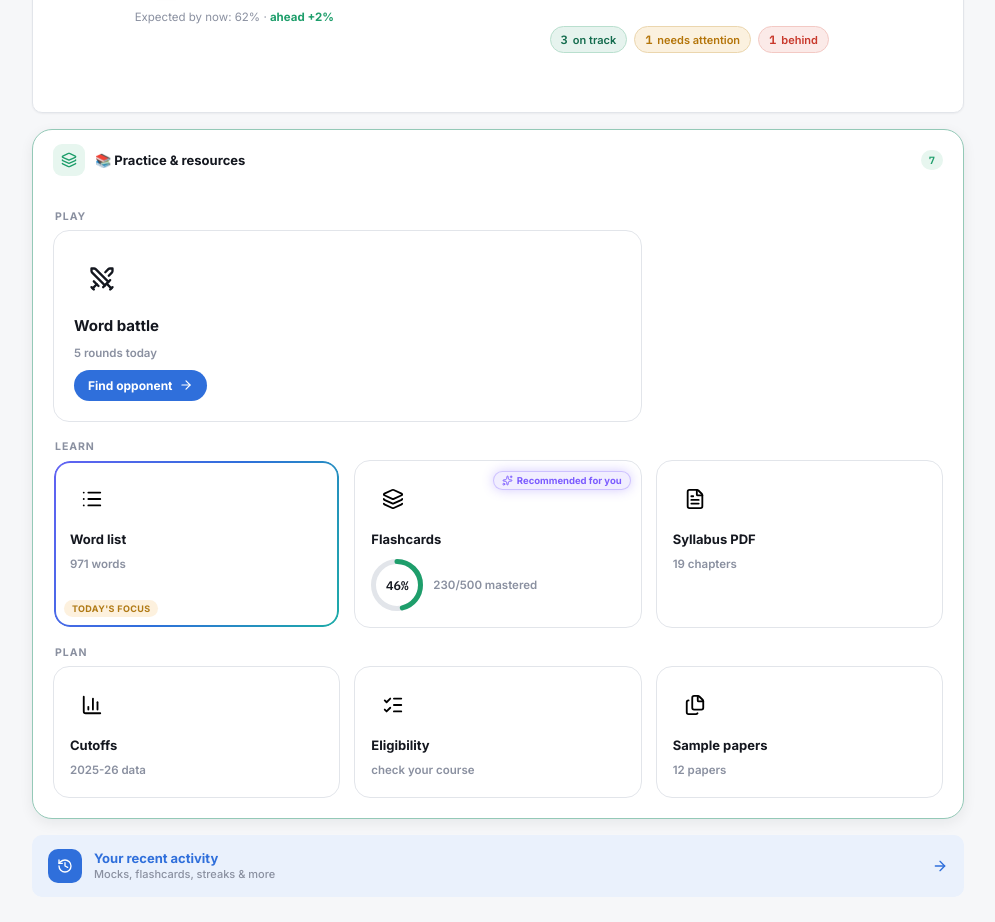
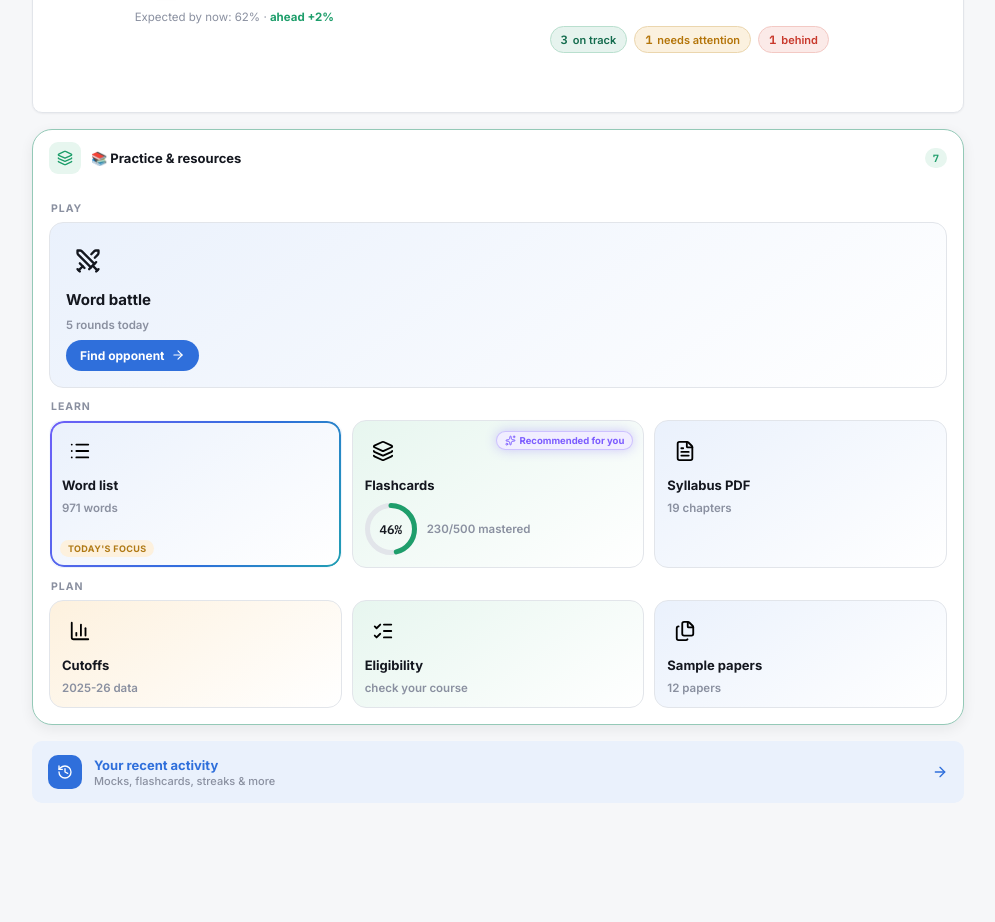
Before and after one commit to cuet-pro/cuetpro-learning-dashboard, a React (Vite) app: page / in a window 1280 px wide. Shown: the part 1000-1922 px from the top of the page, without its empty margins (260-1255 px from the left). Built offline with nearby package versions, Linux system fonts and the light colour scheme.

Commit message:
Bento grid: shrink tiles (100px/148px), add colorful gradient tint backgrounds, make featured tile full-width

```diff
--- a/src/pages/widgets.css
+++ b/src/pages/widgets.css
@@ -14,7 +14,7 @@
 .tile.amber.open { border-color: color-mix(in srgb, var(--warning) 40%, var(--border)); }
 
 .tile-head { display: flex; align-items: center; gap: 10px; width: 100%; text-align: left; background: none; border: none;
-  padding: 14px 20px; cursor: default; font-family: var(--font-body); }
+  padding: 12px 16px; cursor: default; font-family: var(--font-body); }
 .tile-head:hover { background: var(--bg); }
 .tile-head b { font-size: 13px; font-weight: 700; color: var(--text); }
 .tile-ico { width: 32px; height: 32px; border-radius: 9px; display: grid; place-items: center; flex-shrink: 0; }
@@ -30,7 +30,7 @@
 .tile-hint { font-size: 10.5px; color: var(--text-muted); background: var(--bg); border: 1px solid var(--border); border-radius: var(--r-full); padding: 3px 9px; }
 .tile-chev { color: var(--text-muted); font-size: 16px; line-height: 1; transition: transform .2s; }
 .tile-chev.up { transform: rotate(180deg); }
-.tile-body { padding: 20px; animation: tile-in .22s ease; flex: 1; }
+.tile-body { padding: 16px; animation: tile-in .22s ease; flex: 1; }
 @keyframes tile-in { from { opacity: 0; transform: translateY(-4px); } to { opacity: 1; transform: none; } }
 
 /* ── Icon grid (uniform cells) ── */
@@ -215,12 +215,12 @@
 
 /* ═══════════ Bento grid (Practice & resources) ═══════════ */
 .bento-group { display: grid; gap: 7px; }
-.bento-group + .bento-group { margin-top: 18px; }
+.bento-group + .bento-group { margin-top: 12px; }
 .bento-group-label {
   font-size: 10.5px; font-weight: 700; letter-spacing: .09em; text-transform: uppercase;
   color: var(--text-muted); padding-left: 2px;
 }
-.bento-grid { display: grid; grid-template-columns: repeat(3, minmax(0, 1fr)); gap: 14px; }
+.bento-grid { display: grid; grid-template-columns: repeat(3, minmax(0, 1fr)); gap: 10px; }
 @media (max-width: 900px) { .bento-grid { grid-template-columns: repeat(2, minmax(0, 1fr)); } }
 @media (max-width: 640px) {
   .bento-grid { grid-template-columns: 1fr; }
@@ -229,21 +229,25 @@
 
 .bento-tile {
   position: relative; display: flex; flex-direction: column; align-items: flex-start; justify-content: flex-start;
-  gap: 10px; min-height: 132px; padding: 16px; border: 1px solid var(--border); border-radius: 16px;
+  gap: 8px; min-height: 100px; padding: 12px; border: 1px solid var(--border); border-radius: 14px;
   background: var(--surface); cursor: pointer; text-align: left; font-family: var(--font-body);
   transition: transform .2s ease, box-shadow .2s ease, border-color .2s ease;
 }
+.bento-tile.tone-green { background: linear-gradient(145deg, var(--success-soft), var(--surface)); }
+.bento-tile.tone-blue { background: linear-gradient(145deg, var(--info-soft), var(--surface)); }
+.bento-tile.tone-purple { background: linear-gradient(145deg, var(--violet-soft), var(--surface)); }
+.bento-tile.tone-amber { background: linear-gradient(145deg, var(--accent-soft), var(--surface)); }
 .bento-tile:hover { transform: translateY(-4px); box-shadow: var(--shadow-md); }
 .bento-tile:active { transform: scale(.97); transition: transform .12s ease; }
 .bento-tile:disabled { cursor: default; opacity: .65; }
-.bento-tile.featured { grid-column: span 2; min-height: 190px; padding: 20px; overflow: hidden; }
+.bento-tile.featured { grid-column: 1 / -1; min-height: 148px; padding: 16px; overflow: hidden; }
 .bento-tile.tone-blue:hover { border-color: var(--info); }
 .bento-tile.tone-green:hover { border-color: var(--success); }
 .bento-tile.tone-purple:hover { border-color: var(--violet); }
 .bento-tile.tone-amber:hover { border-color: var(--accent); }
 
-.bt-icon { width: 44px; height: 44px; border-radius: 12px; display: grid; place-items: center; flex-shrink: 0; transition: transform .2s ease; }
-.bt-icon.featured { width: 56px; height: 56px; border-radius: 14px; }
+.bt-icon { width: 36px; height: 36px; border-radius: 10px; display: grid; place-items: center; flex-shrink: 0; transition: transform .2s ease; }
+.bt-icon.featured { width: 44px; height: 44px; border-radius: 12px; }
 .bento-tile:hover .bt-icon { transform: scale(1.15); }
 .bento-tile:active .bt-icon { transform: scale(.85); }
 .bt-icon.green { background: var(--success-soft); color: var(--success); }
@@ -288,7 +292,7 @@
 /* "Today's focus" animated shimmer border (pure CSS) */
 .bento-tile.today { border-color: transparent; }
 .bento-tile.today::before {
-  content: ''; position: absolute; inset: 0; border-radius: 16px; padding: 2px;
+  content: ''; position: absolute; inset: 0; border-radius: 14px; padding: 2px;
   background: linear-gradient(120deg, #F5A623, #7C5CFF, #2F6FDB, #14C98F, #F5A623);
   background-size: 300% 300%;
   -webkit-mask: linear-gradient(#fff 0 0) content-box, linear-gradient(#fff 0 0);
@@ -298,7 +302,6 @@
   animation: bentoShimmer 5s linear infinite;
   pointer-events: none;
 }
-.bento-tile.featured.today::before { border-radius: 20px; }
 @keyframes bentoShimmer { 0% { background-position: 0% 50%; } 100% { background-position: 300% 50%; } }
 
 /* featured sheen sweep */
```
